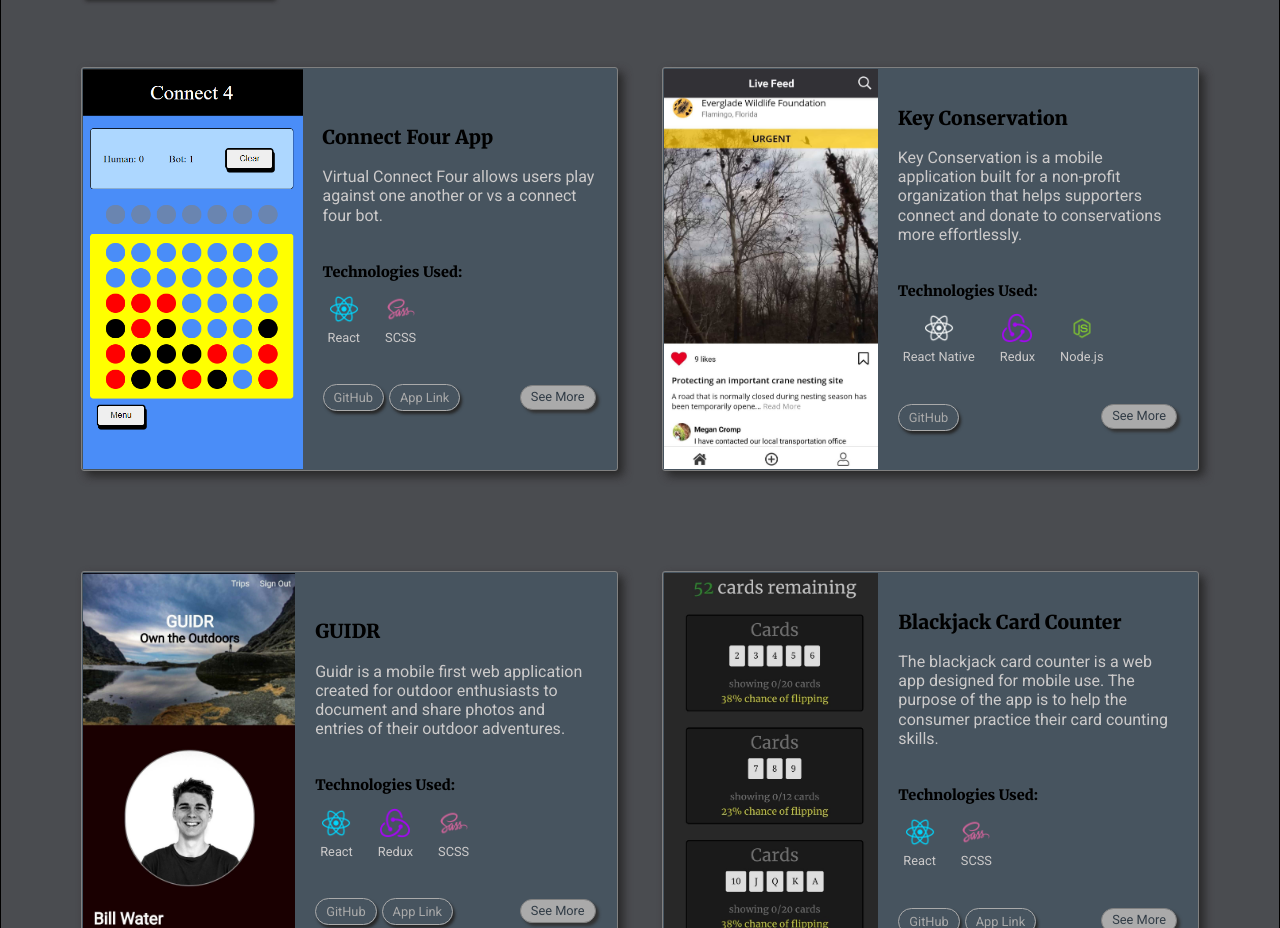
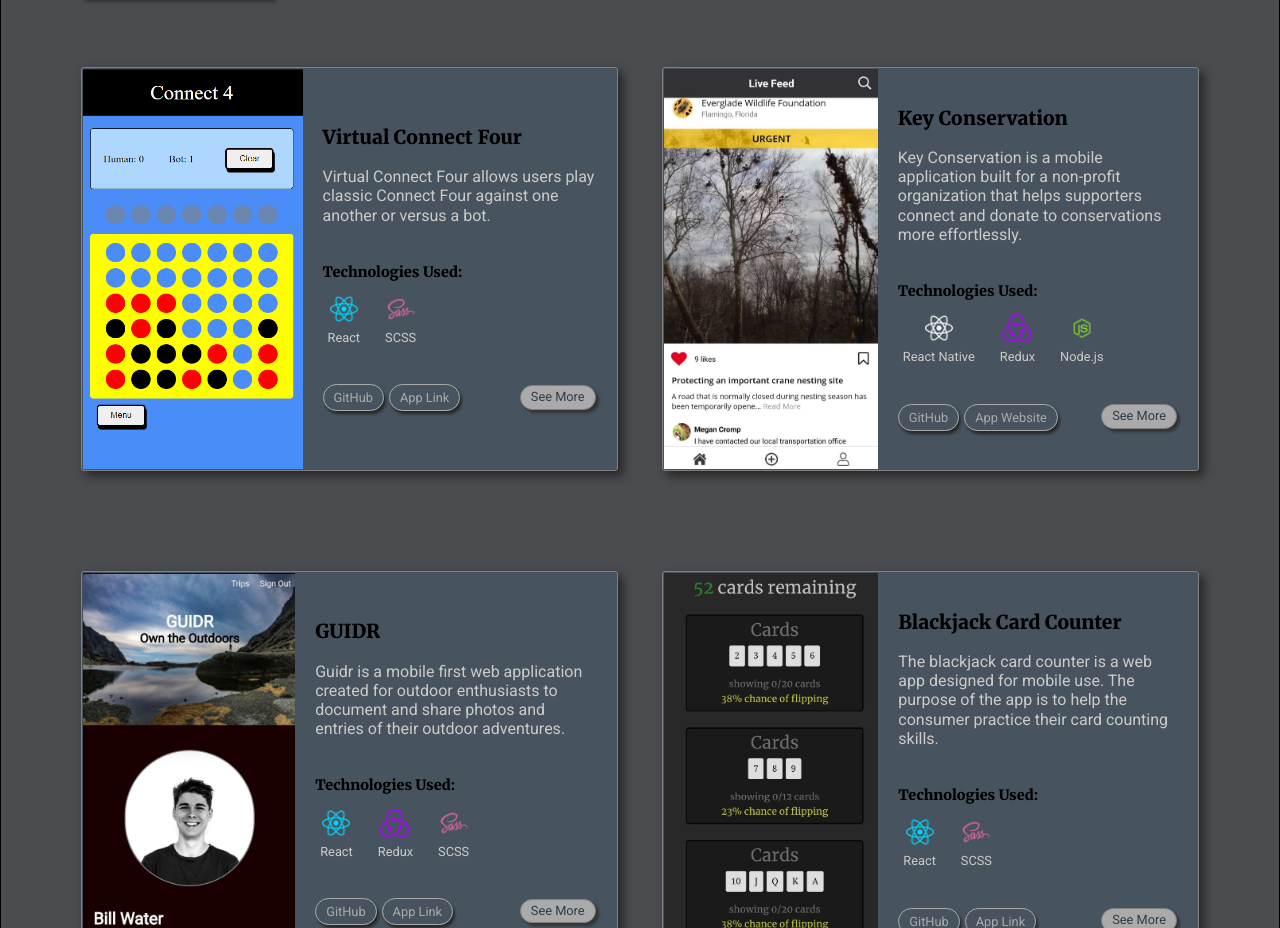
Before and after one commit to BrandonHarrison01/portfolio, a React (Create React App) app: page / in a window 1280 px wide. Shown: the part 2200-3128 px from the top of the page. Built offline with nearby package versions, Linux system fonts and the light colour scheme.

Commit message:
updated alt on a photo and added link to project

```diff
--- a/src/components/Projects.js
+++ b/src/components/Projects.js
@@ -27,12 +27,12 @@ function Projects(props) {
           <img
             src={connectFour}
             className='screenshot'
-            alt='key conservation screenshot'
+            alt='connect four screenshot'
           />
           <div className='project-info'>
-            <h2>Connect Four App</h2>
+            <h2>Virtual Connect Four</h2>
             <p className='proj-desc'>
-              Virtual Connect Four allows users play against one another or vs a connect four bot.
+              Virtual Connect Four allows users play classic Connect Four against one another or versus a bot.
             </p>
             <h3>Technologies Used:</h3>
             <div className='tech'>
@@ -106,9 +106,9 @@ function Projects(props) {
                 >
                   GitHub
                 </a>
-                {/* <a href='https://blakjak-counter.netlify.com/' target='_blank'>
-                  Deployed App
-                </a> */}
+                <a href='https://www.keyconservation.org/' rel='noopener noreferrer' target='_blank'>
+                  App Website
+                </a>
               </div>
               <p
                 className='see-more'
```
